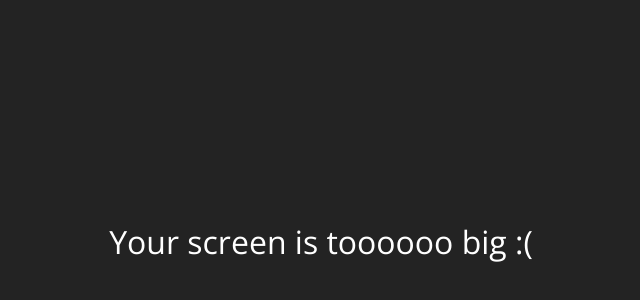
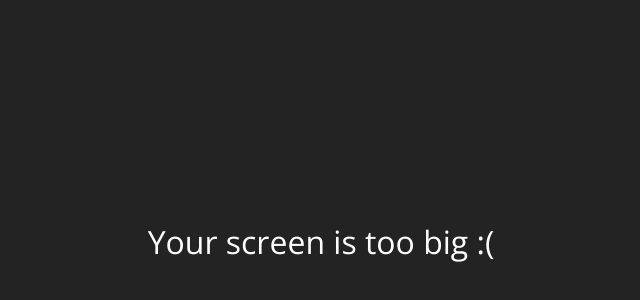
Before and after one commit to pjh5474/kokoa-clone, a plain HTML site: page friends.html in a window 1280 px wide. Shown: the part 158-458 px from the top of the page, without its empty margins (319-959 px from the left). Drawn offline with nearby package versions, Linux system fonts and the light colour scheme.

Commit message:
get pull request

```diff
--- a/friends.html
+++ b/friends.html
@@ -131,7 +131,7 @@
 		</div>
 
 		<div id="no-mobile">
-			<span>Your screen is toooooo big :( </span>
+			<span>Your screen is too big :( </span>
 		</div>
 
 		<script
```
